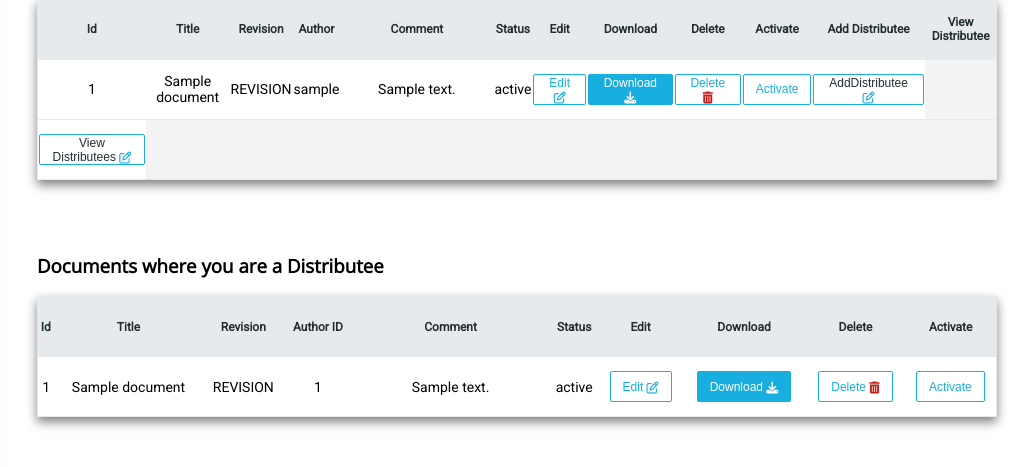
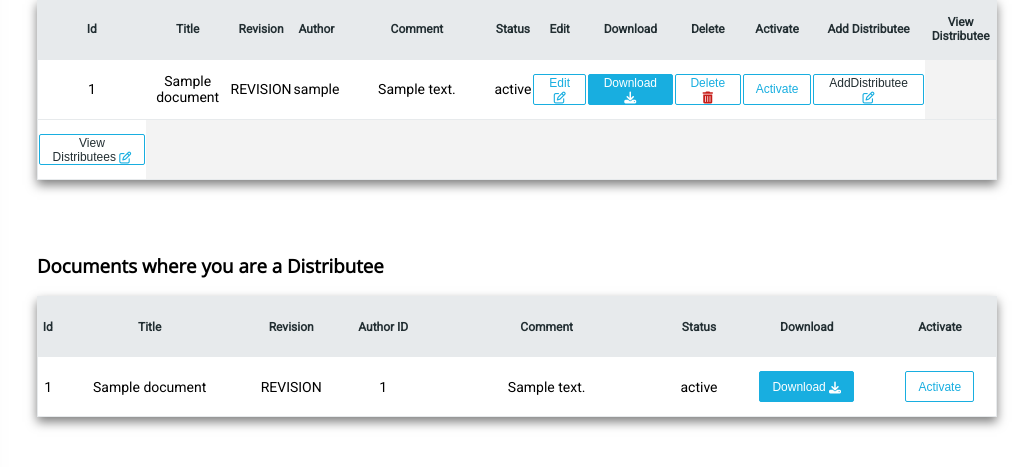
Before and after one commit to althomoore/IP3Final, a PHP site: page /mainPage.php in a window 1280 px wide. Shown: the part 199-666 px from the top of the page, without its empty margins (7-1042 px from the left). Run offline with PHP 8.4, Linux system fonts and the light colour scheme; the visitor is signed in with stand-in values (Sample User, id 1); tables that the repository leaves empty hold one stand-in row (values such as "Sample post"); some libraries are stand-ins or nearby versions.

Commit message:
Removed ability to edit or delete documents where you are only distributee

```diff
--- a/WebApp/Php/docTable.php
+++ b/WebApp/Php/docTable.php
@@ -107,9 +107,7 @@
         <th>Author ID</th>
         <th style="min-width: 150px;">Comment</th>
         <th>Status</th>
-        <th>Edit</th>
         <th>Download</th>
-        <th>Delete</th>
         <th>Activate</th>
 
 
@@ -146,15 +144,8 @@ WHERE (user.username='{$_SESSION['username']}' AND (document.status = 'active' O
                     <td> " . $row['Author_id'] . " </td>
                     <td> " . $row['comment'] . " </td>
                     <td> " . $row['status'] . " </td>
-                    <td> " . "<button class='btn small secondary'>
-                                <a class='deleteDoc' href=\"Php/editDoc.php?documentId=" . $row['id'] . "\"> Edit
-                                <i class='fa fa-pencil-square-o'></i></a>
-                             </button>" . " </td>
                     <td> " . "<button class='btn small primary'>Download <i class='fa fa-download'></i></button>" . " </td>
-                    <td> " . "<button class='btn small secondary'>
-                                <a class='deleteDoc' href=\"Php/deleteDoc.php?documentId=" . $row['id'] . "\"> Delete
-                                <i class='fa fa-trash'></i></a>
-                             </button>" . " </td>
+
 
                     <td> " . "<button class='btn small secondary'>
                                 <a class='deleteDoc' href=\"Php/activateDoc.php?documentId=" . $row['id'] . "\"> Activate</a>
```
Also changed, not shown: WebApp/Php/deleteDistributee.php (+6 -4 lines), WebApp/Php/viewDistributee.php (+7 -5 lines).
